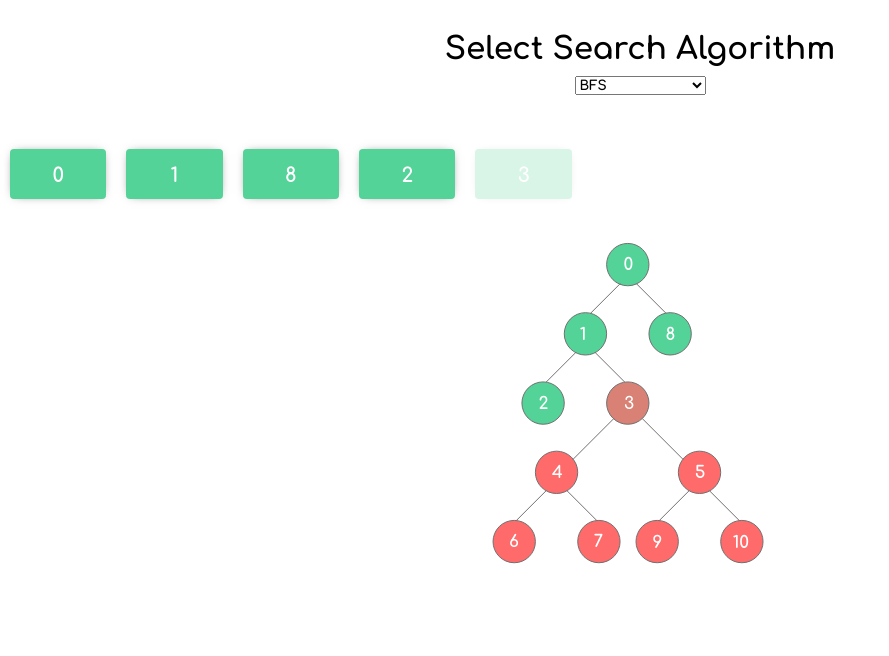
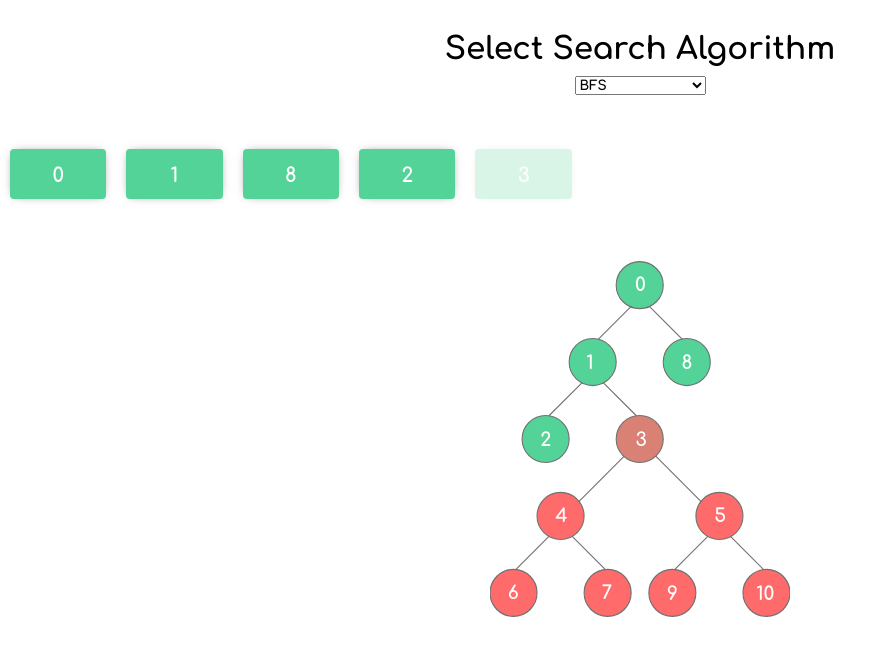
Before and after one commit to pizza3/Assignment, a React (Vite) app in the folder challenge-1/: page / in a window 1280 px wide. Shown: the top 656 px of the page, without its empty margins (0-889 px from the left). Built offline with nearby package versions, Linux system fonts and the light colour scheme.

Commit message:
changed styles and added type checking

```diff
--- a/challenge-1/package.json
+++ b/challenge-1/package.json
@@ -14,6 +14,7 @@
   "author": "pizza3",
   "license": "MIT",
   "dependencies": {
+    "prop-types": "^15.6.2",
     "react": "^16.6.3",
     "react-dom": "^16.6.3",
     "styled-jsx": "^3.1.2"
--- a/challenge-1/src/App.js
+++ b/challenge-1/src/App.js
@@ -8,7 +8,7 @@ import {computeBFS, computePreorder, computePostorder, computeInorder} from './A
 export default class App extends Component{
     state = {
         Data:data.slice(0),
-        block:[],
+        block:[]
     }
 
     componentDidMount(){
--- a/challenge-1/src/Blocks.js
+++ b/challenge-1/src/Blocks.js
@@ -1,4 +1,5 @@
 import React ,{Component} from 'react';
+import PropTypes from 'prop-types';
 
 export default class Blocks extends Component{
 
@@ -68,3 +69,8 @@ export default class Blocks extends Component{
         )
     }
 }
+
+
+Blocks.propTypes = {
+    block: PropTypes.array,
+};
--- a/challenge-1/src/Graph.js
+++ b/challenge-1/src/Graph.js
@@ -1,6 +1,7 @@
 import React ,{Component} from 'react';
+import PropTypes from 'prop-types';
 
-export default class extends Component{
+export default class Graph extends Component{
 
     animate(props){
         for(let i=0;i<props.block.length;i++){
@@ -27,8 +28,8 @@ export default class extends Component{
     render(){
         return(
             <div className='container'>
-                <svg xmlns="http://www.w3.org/2000/svg" viewBox="0 0 542 641" style={{width:'300px',transform: 'scale(1.8)',marginTop: '105px'}}>
-                    <g id="Group_3" data-name="Group 3" transform="translate(-247 -83)" style={{transform:'scale(0.5)'}}>
+                <svg xmlns="http://www.w3.org/2000/svg" viewBox="0 0 542 641" style={{width:'100%'}}>
+                    <g id="Group_3" data-name="Group 3" transform="translate(-247 -83)" >
                         <g id="Group_2" data-name="Group 2" transform="translate(0 -1)">
                         <g id="Ellipse_6" data-name="Ellipse 10"  className='style1' transform="translate(247 640)">
                             <circle cx="42.5" cy="42.5" r="42.5"/>
@@ -93,7 +94,7 @@ export default class extends Component{
                 {`
                     .container{
                         width:300px;
-                        height:auto;
+                        height: 50vh;
                         display:flex;
                         flex-direction:row;
                         margin-left:calc(50% - 150px);
@@ -116,3 +117,7 @@ export default class extends Component{
         )
     }
 }
+
+Graph.propTypes = {
+    block: PropTypes.array,
+};
--- a/challenge-1/src/SelectAlgo.js
+++ b/challenge-1/src/SelectAlgo.js
@@ -1,4 +1,5 @@
 import React, {Component} from 'react';
+import PropTypes from 'prop-types';
 
 export default class SelectAlgo extends Component{
     state={
@@ -47,3 +48,8 @@ export default class SelectAlgo extends Component{
         )
     }
 }
+
+
+SelectAlgo.propTypes = {
+    changeAlgo: PropTypes.func,
+};
```
Also changed, not shown: 2 other files (tests, documents, lock files or other folders).
